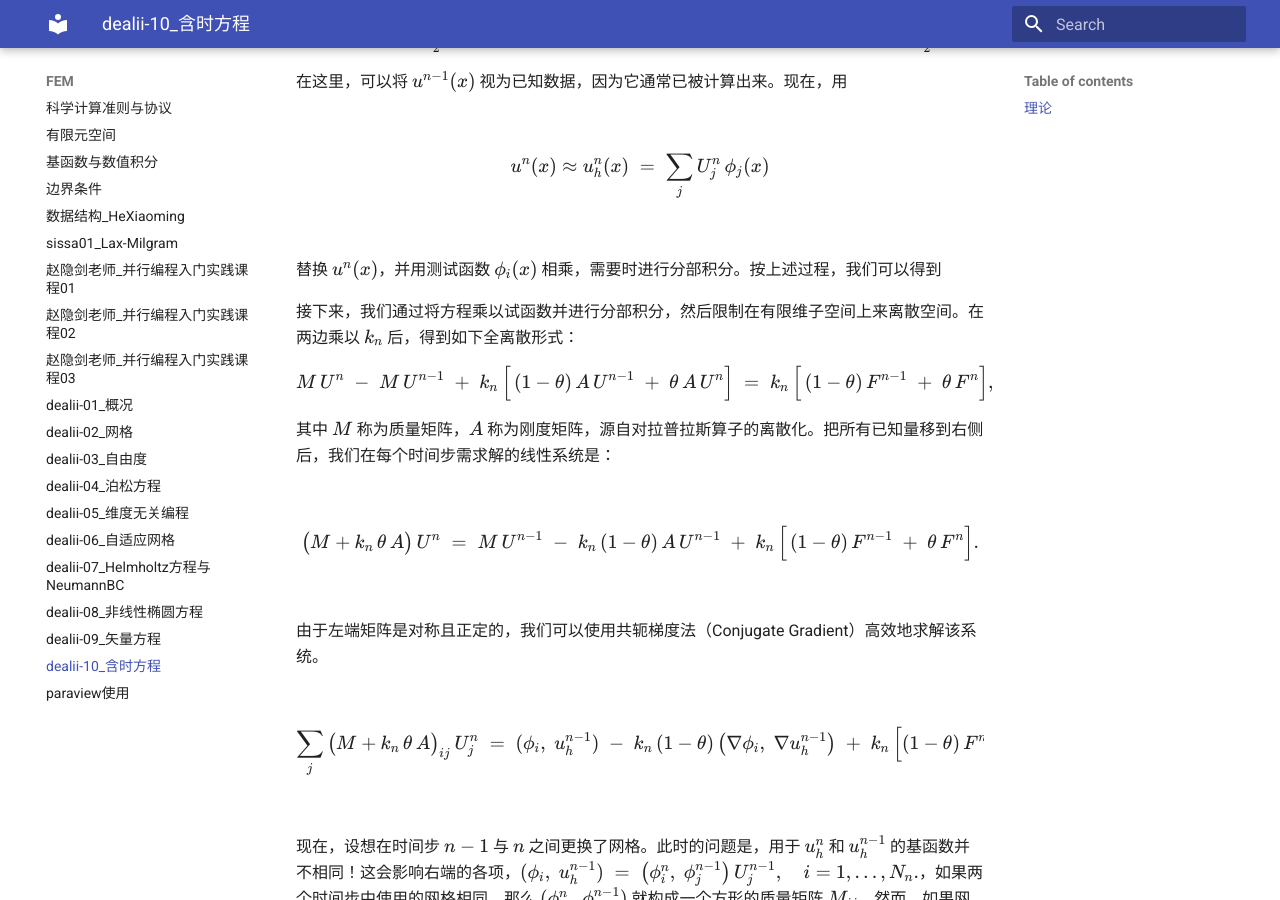
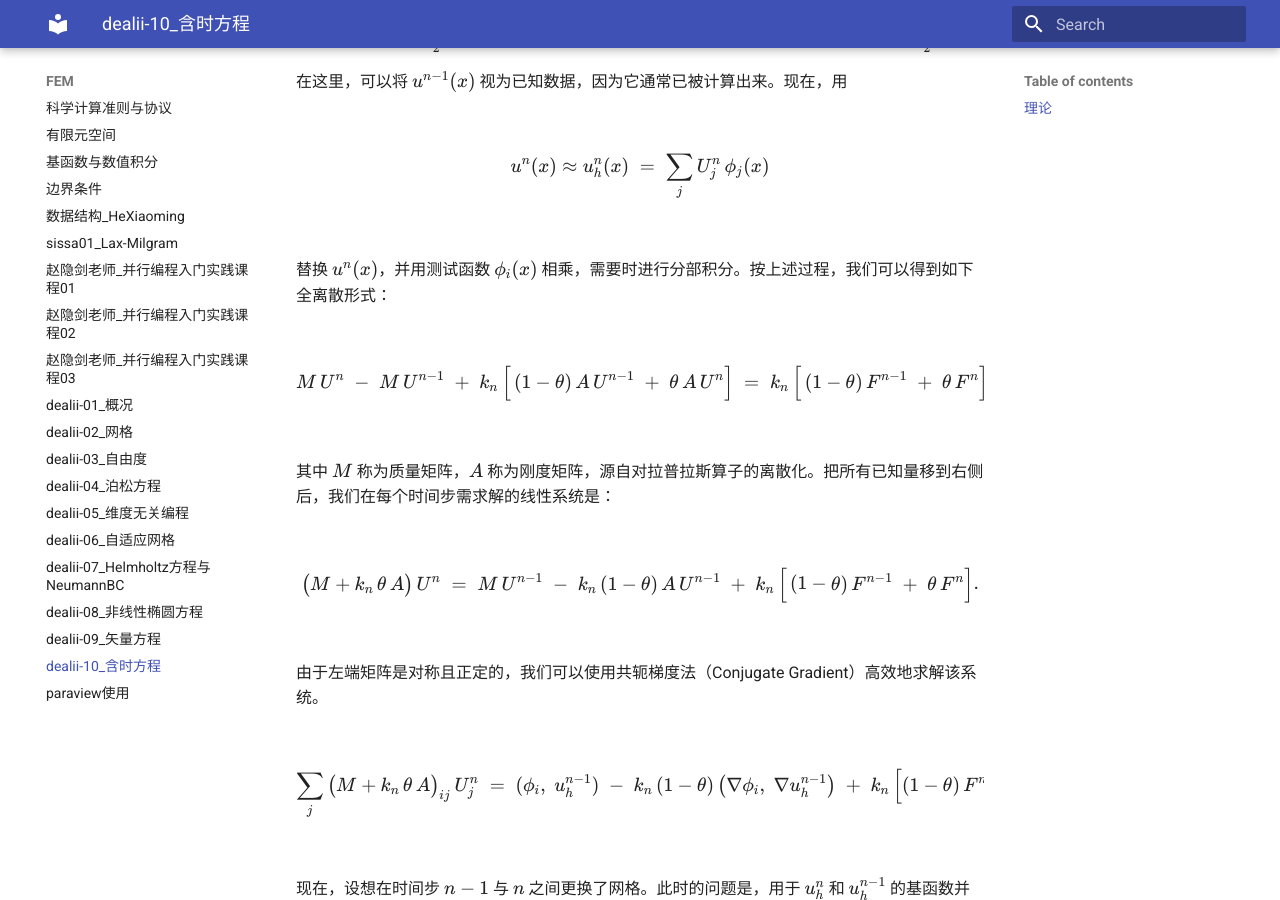
Before and after one commit to ymma98/technotes, an MkDocs documentation site: the page built from docs/FEM/dealii-10_含时方程.md, in a window 1280 px wide and 900 px high, scrolled down 997 px. Built offline with MkDocs 1.6.1 and Material for MkDocs 9.7.7, drawn with Linux system fonts in a browser that asks for light colours.

Commit message:
docs/FEM/dealii-10_含时方程.md updated from https://stackedit.cn/

```diff
--- a/docs/FEM/dealii-10_含时方程.md
+++ b/docs/FEM/dealii-10_含时方程.md
@@ -42,9 +42,7 @@ $$
 u^n(x) \approx u_h^n(x) \;=\; \sum_{j} U_j^n\,\phi_j(x)
 $$
 
-替换 $u^n(x)$，并用测试函数 $\phi_i(x)$ 相乘，需要时进行分部积分。按上述过程，我们可以得到
-
-接下来，我们通过将方程乘以试函数并进行分部积分，然后限制在有限维子空间上来离散空间。在两边乘以 $k_n$ 后，得到如下全离散形式：
+替换 $u^n(x)$，并用测试函数 $\phi_i(x)$ 相乘，需要时进行分部积分。按上述过程，我们可以得到如下全离散形式：
 
 $$
 M\,U^n \;-\; M\,U^{n-1}
@@ -52,6 +50,7 @@ M\,U^n \;-\; M\,U^{n-1}
 \;=\;
 k_n\,\Bigl[\,(1-\theta)\,F^{n-1} \;+\; \theta\,F^n\Bigr],
 $$
+
 其中 $M$ 称为质量矩阵，$A$ 称为刚度矩阵，源自对拉普拉斯算子的离散化。把所有已知量移到右侧后，我们在每个时间步需求解的线性系统是：
 
 $$
```
Also changed, not shown: other parts of docs/FEM/dealii-10_含时方程.md (+2 -6 lines).
